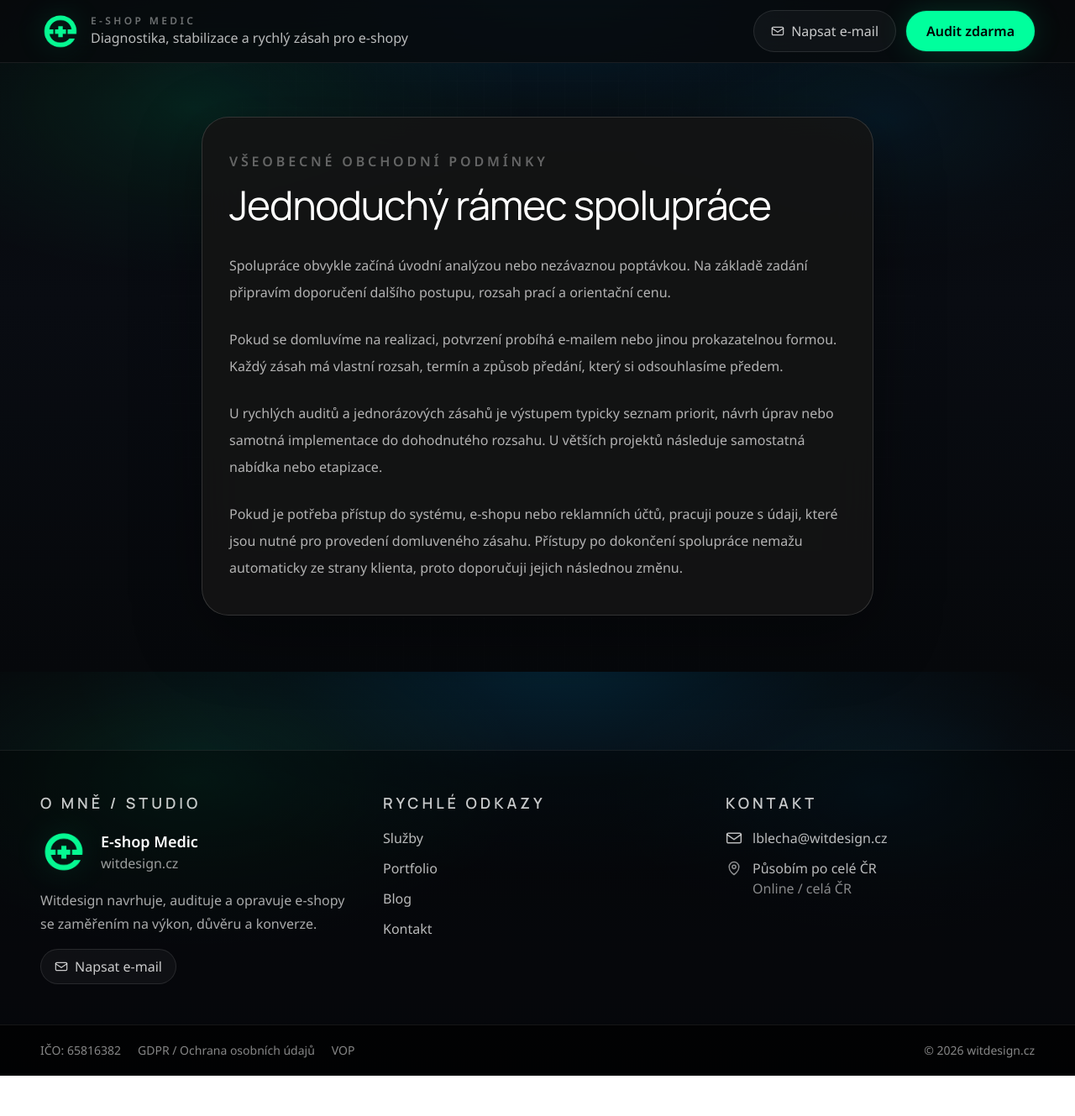
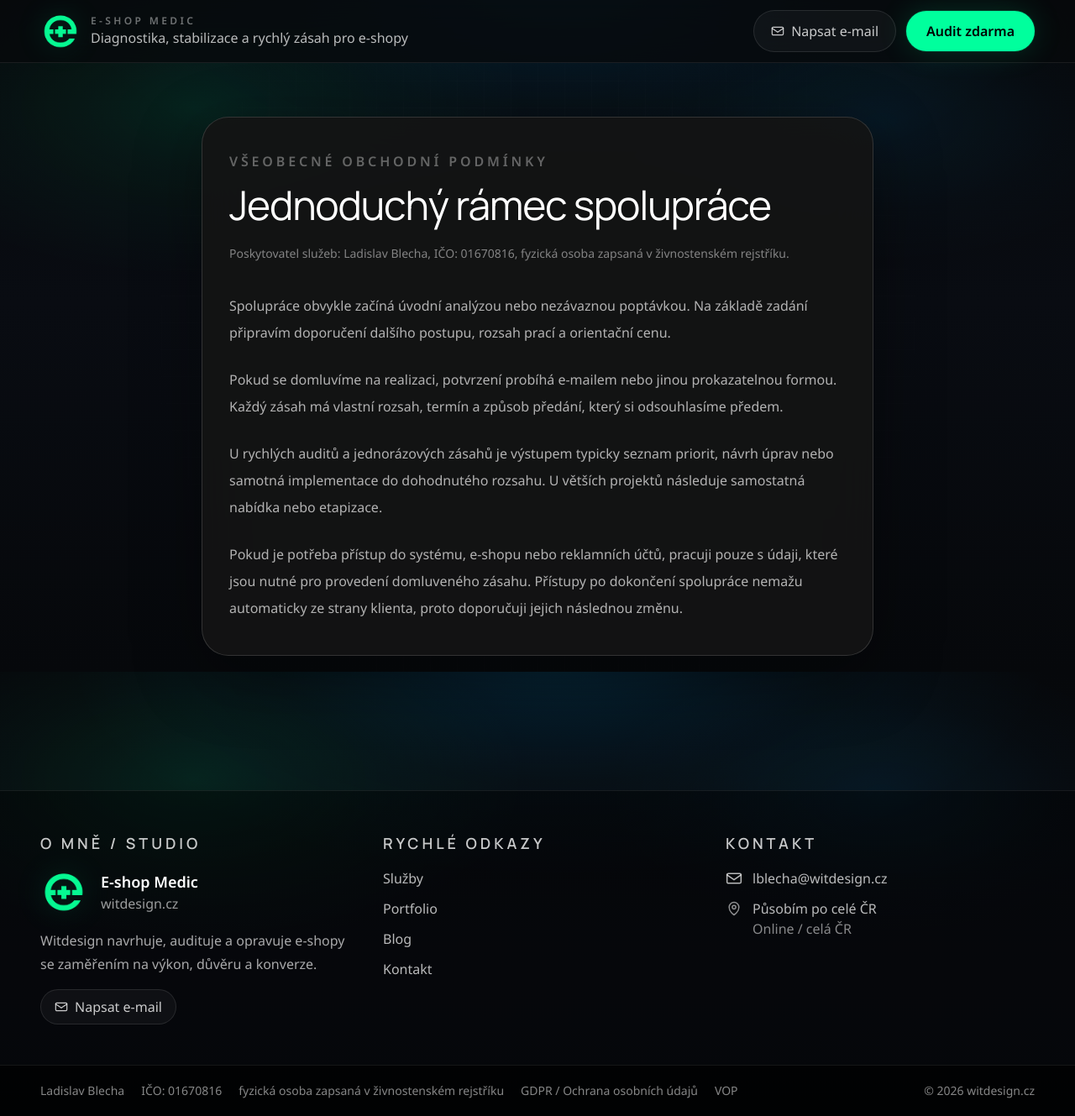
Before and after one commit to lb-ship-it/e-shop-medic, a Next.js app: page /vop in a window 1280 px wide. Shown: the whole page at 84% size. Before the commit the page ends 1281 px from the top, so only its background shows below. Built offline with nearby package versions, Linux system fonts and the light colour scheme.

Commit message:
Update legal business identification

```diff
--- a/app/gdpr/page.tsx
+++ b/app/gdpr/page.tsx
@@ -1,4 +1,5 @@
 import { ProtectedEmailLink } from "@/components/protected-email-link";
+import { siteConfig } from "@/lib/site-config";
 
 export default function GdprPage() {
   return (
@@ -10,6 +11,10 @@ export default function GdprPage() {
         <h1 className="mt-4 font-display text-4xl tracking-tight text-white sm:text-5xl">
           Jak pracuji s údaji z poptávky
         </h1>
+        <p className="mt-5 text-sm leading-7 text-white/48">
+          Správce: {siteConfig.contact.operatorName}, IČO: {siteConfig.contact.ico},{" "}
+          {siteConfig.contact.legalStatus}.
+        </p>
         <div className="mt-8 space-y-6 text-base leading-8 text-white/68">
           <p>
             Pokud odešleš e-mail nebo URL svého e-shopu přes kontaktní formulář, zpracovávám jen
--- a/app/vop/page.tsx
+++ b/app/vop/page.tsx
@@ -1,3 +1,5 @@
+import { siteConfig } from "@/lib/site-config";
+
 export default function TermsPage() {
   return (
     <main className="mx-auto w-full max-w-4xl px-6 py-16 sm:px-10 lg:px-12">
@@ -8,6 +10,10 @@ export default function TermsPage() {
         <h1 className="mt-4 font-display text-4xl tracking-tight text-white sm:text-5xl">
           Jednoduchý rámec spolupráce
         </h1>
+        <p className="mt-5 text-sm leading-7 text-white/48">
+          Poskytovatel služeb: {siteConfig.contact.operatorName}, IČO: {siteConfig.contact.ico},{" "}
+          {siteConfig.contact.legalStatus}.
+        </p>
         <div className="mt-8 space-y-6 text-base leading-8 text-white/68">
           <p>
             Spolupráce obvykle začíná úvodní analýzou nebo nezávaznou poptávkou. Na základě zadání
--- a/components/site-footer.tsx
+++ b/components/site-footer.tsx
@@ -112,7 +112,9 @@ export function SiteFooter() {
       <div className="border-t border-white/8 bg-black/72">
         <div className="mx-auto flex w-full max-w-7xl flex-col gap-4 px-6 py-5 text-sm text-white/52 sm:px-10 lg:flex-row lg:items-center lg:justify-between lg:px-12">
           <div className="flex flex-wrap items-center gap-x-5 gap-y-2">
+            <span>{siteConfig.contact.operatorName}</span>
             <span>IČO: {siteConfig.contact.ico}</span>
+            <span>{siteConfig.contact.legalStatus}</span>
             <Link href={siteConfig.legal.privacyHref} className="transition hover:text-white">
               GDPR / Ochrana osobních údajů
             </Link>
--- a/lib/site-config.ts
+++ b/lib/site-config.ts
@@ -8,6 +8,8 @@ export const siteConfig = {
       "Witdesign navrhuje, audituje a opravuje e-shopy se zaměřením na výkon, důvěru a konverze.",
   },
   contact: {
+    operatorName: "Ladislav Blecha",
+    legalStatus: "fyzická osoba zapsaná v živnostenském rejstříku",
     ctaLabel: "Audit zdarma",
     ctaHref: "/#kontakt",
     emailLabel: "Napsat e-mail",
@@ -20,9 +22,7 @@ export const siteConfig = {
     linkedInHref: null as string | null,
     location: "Působím po celé ČR",
     cityLine: "Online / celá ČR",
-    // Inferred from a public business-register result for Ladislav Blecha.
-    // Confirm before treating this as final legal data.
-    ico: "65816382",
+    ico: "01670816",
   },
   payments: {
     expressAuditHref: "https://buy.stripe.com/fZu8wR7VR6Q38vb6912VG00",
```
